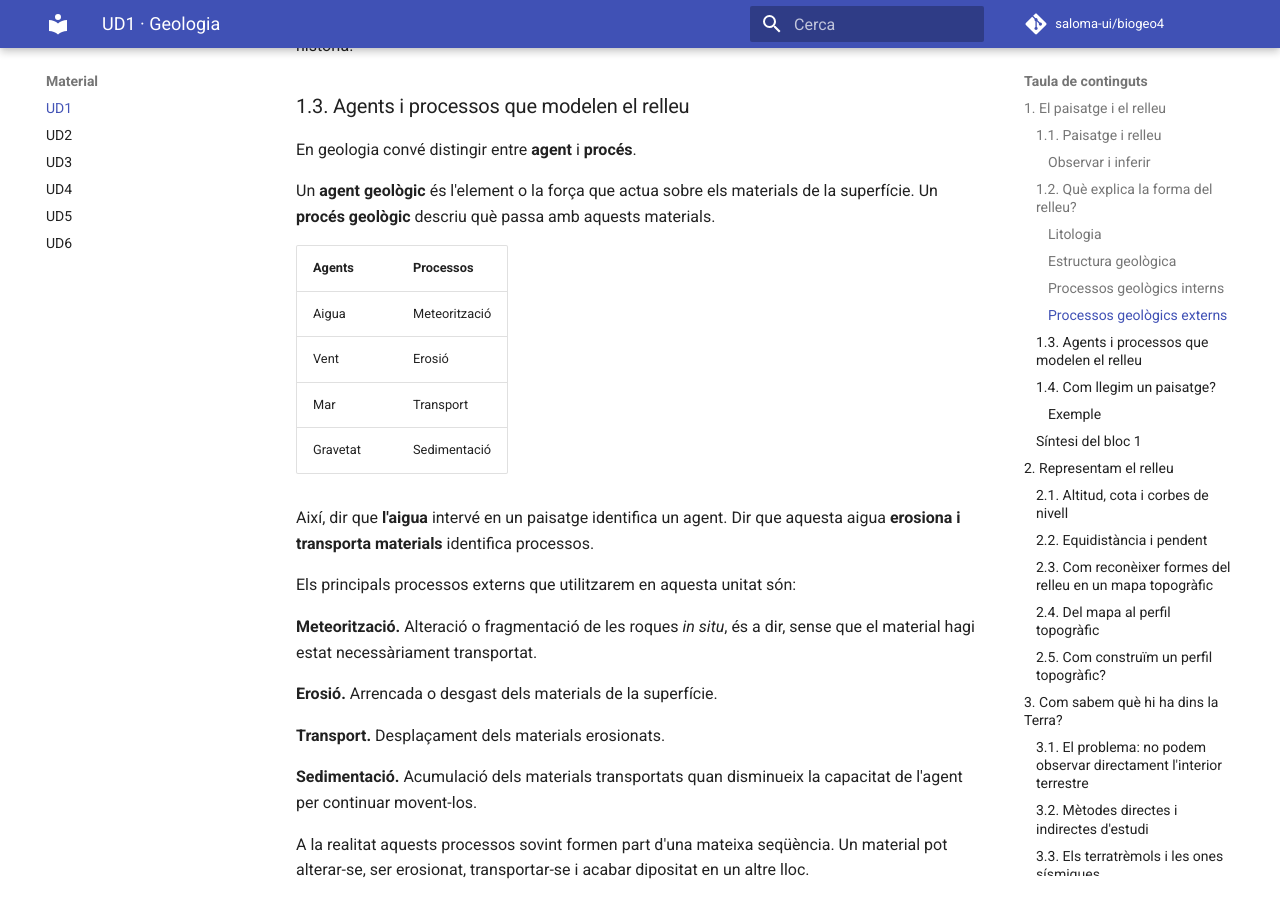
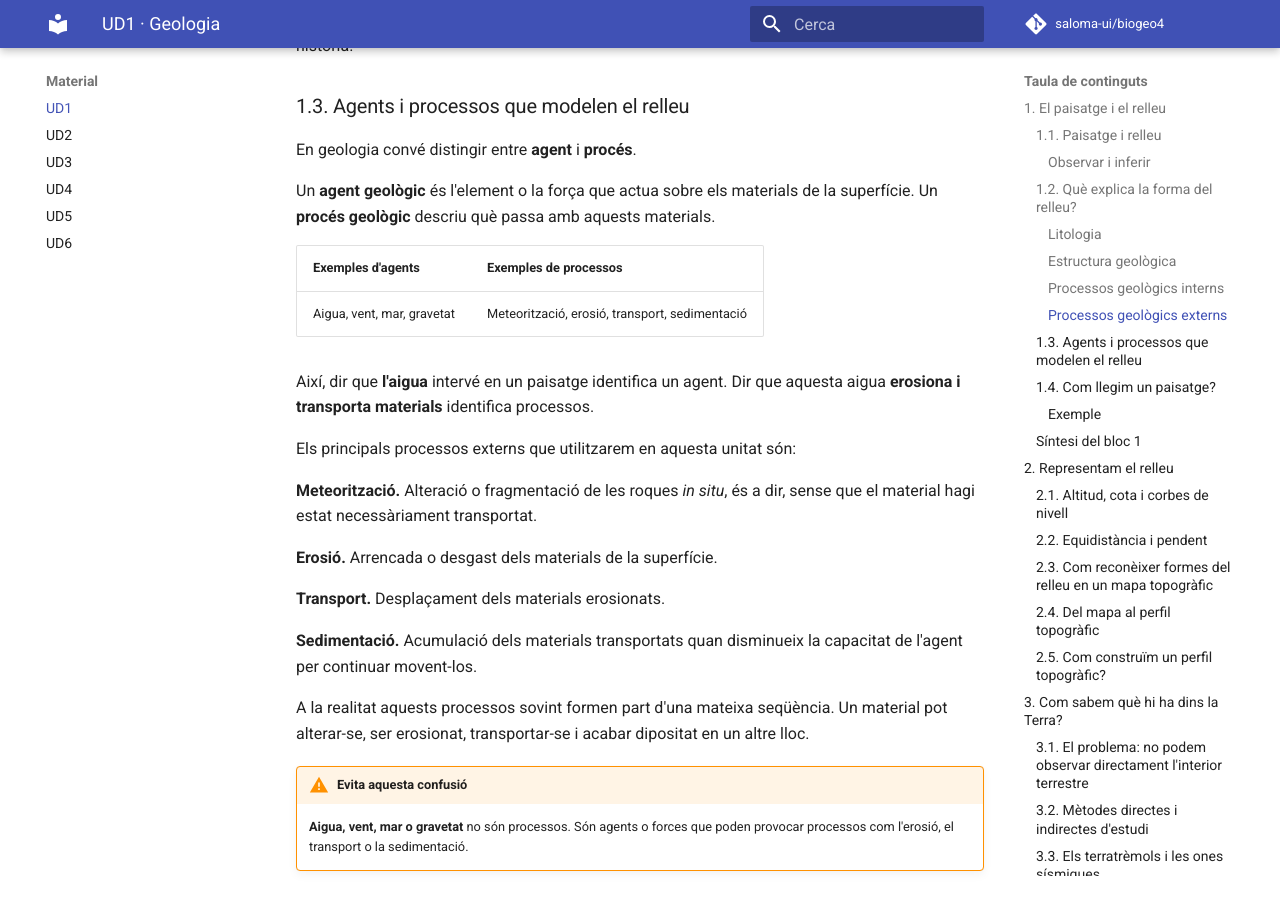
Before and after one commit to saloma-ui/biogeo4, an MkDocs documentation site: the page built from docs/material/ud1/ud1.md, in a window 1280 px wide and 900 px high, scrolled down 3019 px. Built offline with MkDocs 1.6.1 and Material for MkDocs 9.7.7, drawn with Linux system fonts in a browser that asks for light colours; comment, search, counter and statistics services are not loaded.

Commit message:
Aclareix la distinció entre agents i processos

```diff
--- a/docs/material/ud1/ud1.md
+++ b/docs/material/ud1/ud1.md
@@ -91,12 +91,9 @@
 
 Un **agent geològic** és l'element o la força que actua sobre els materials de la superfície. Un **procés geològic** descriu què passa amb aquests materials.
 
-| Agents | Processos |
+| Exemples d'agents | Exemples de processos |
 |---|---|
-| Aigua | Meteorització |
-| Vent | Erosió |
-| Mar | Transport |
-| Gravetat | Sedimentació |
+| Aigua, vent, mar, gravetat | Meteorització, erosió, transport, sedimentació |
 
 Així, dir que **l'aigua** intervé en un paisatge identifica un agent. Dir que aquesta aigua **erosiona i transporta materials** identifica processos.
 
```
